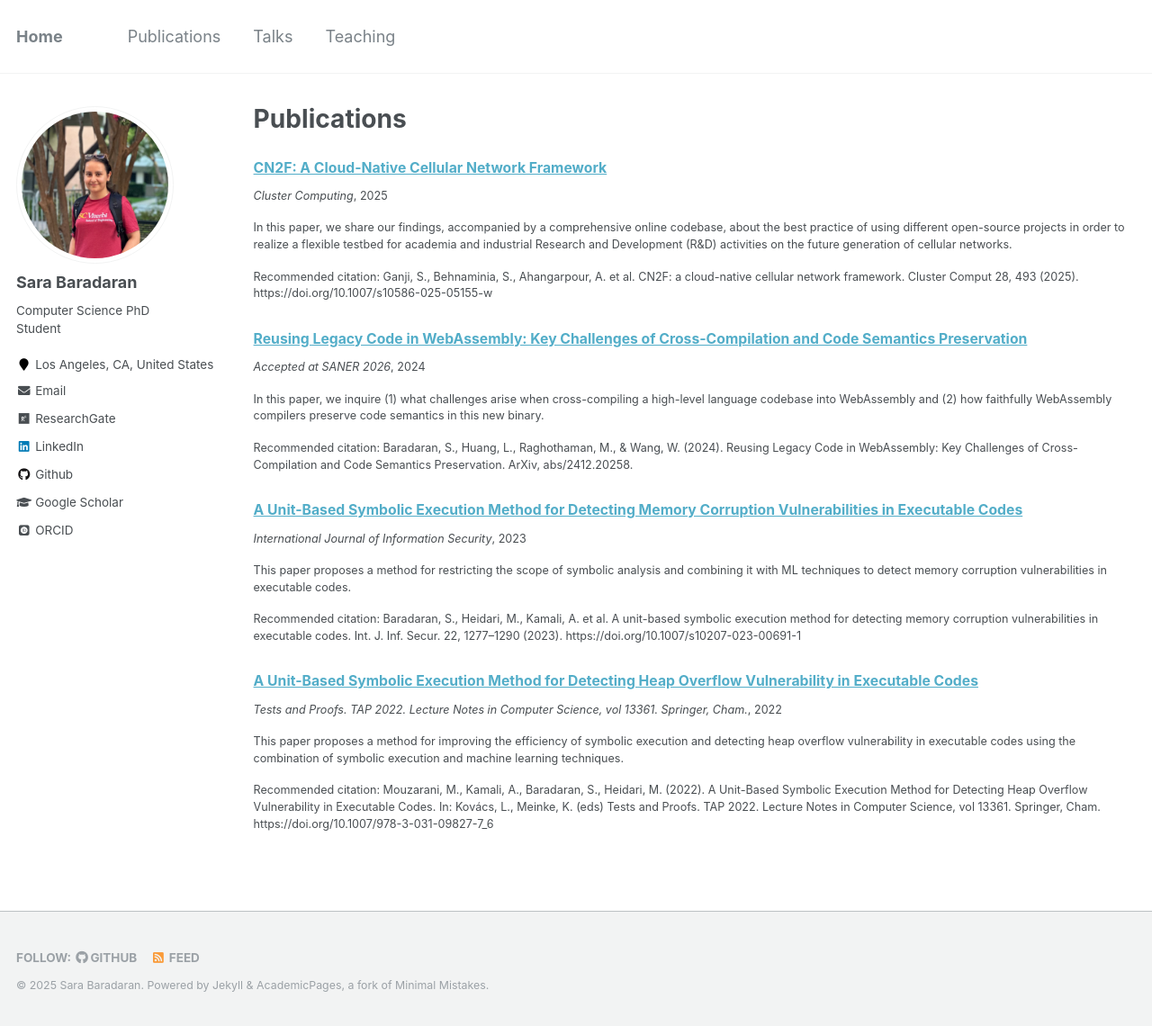
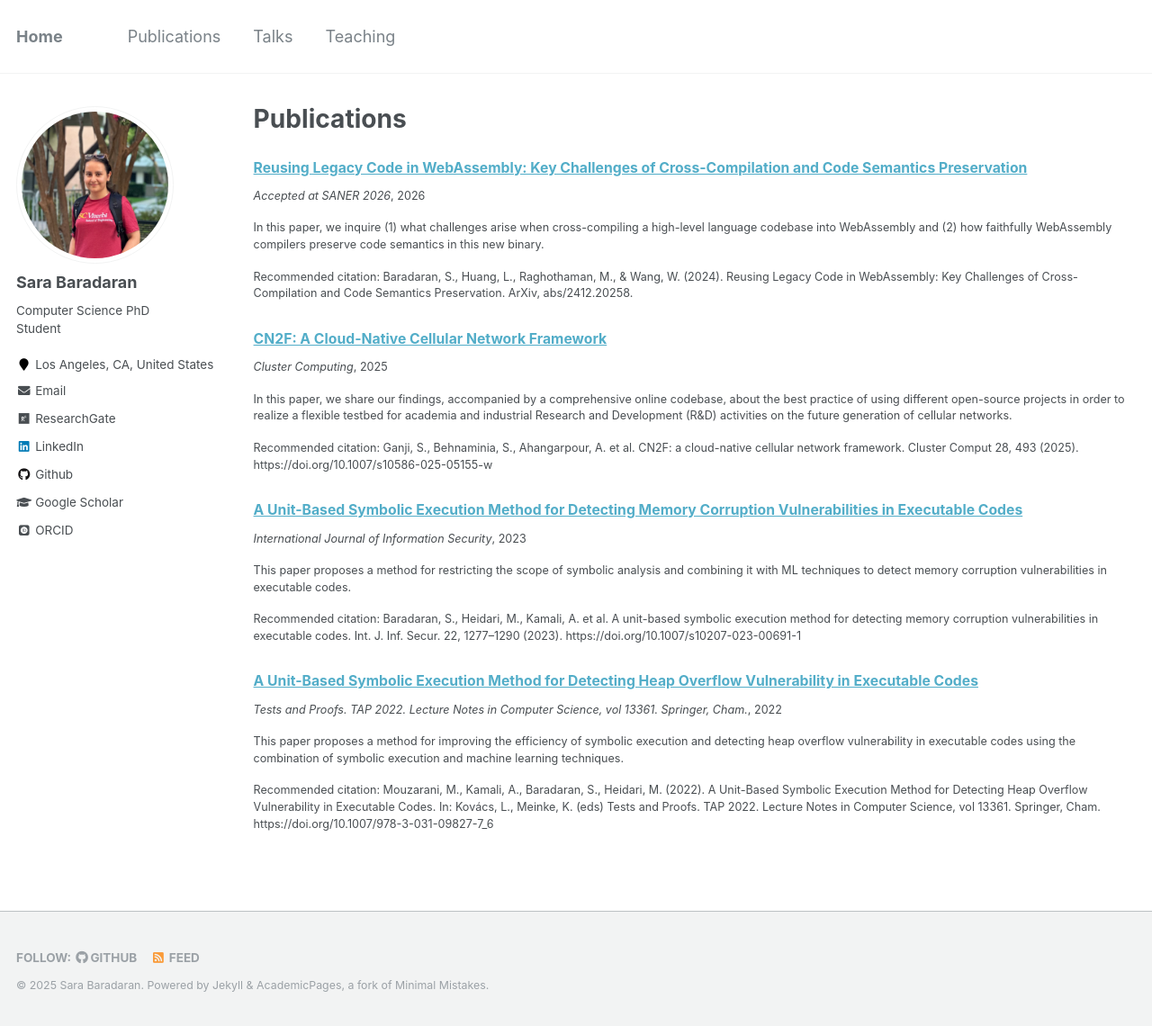
Before and after one commit to SaraBaradaran/SaraBaradaran.github.io, a Jekyll site: the page built from _pages/publications.md, in a window 1280 px wide and 1140 px high. Shown: the whole window at 90% size. Built offline with Jekyll 4.4.1, drawn with Linux system fonts in a browser that asks for light colours; some web fonts are replaced.

Commit message:
Update WasmChecker.md

```diff
--- a/_publications/WasmChecker.md
+++ b/_publications/WasmChecker.md
@@ -2,7 +2,7 @@
 title: "Reusing Legacy Code in WebAssembly: Key Challenges of Cross-Compilation and Code Semantics Preservation"
 collection: publications
 excerpt: 'In this paper, we inquire (1) what challenges arise when cross-compiling a high-level language codebase into WebAssembly and (2) how faithfully WebAssembly compilers preserve code semantics in this new binary.'
-date: 2024-10-28
+date: 2026-10-10
 venue: 'Accepted at SANER 2026'
 
 citation: 'Baradaran, S., Huang, L., Raghothaman, M., & Wang, W. (2024). Reusing Legacy Code in WebAssembly: Key Challenges of Cross-Compilation and Code Semantics Preservation. ArXiv, abs/2412.20258.'
```
